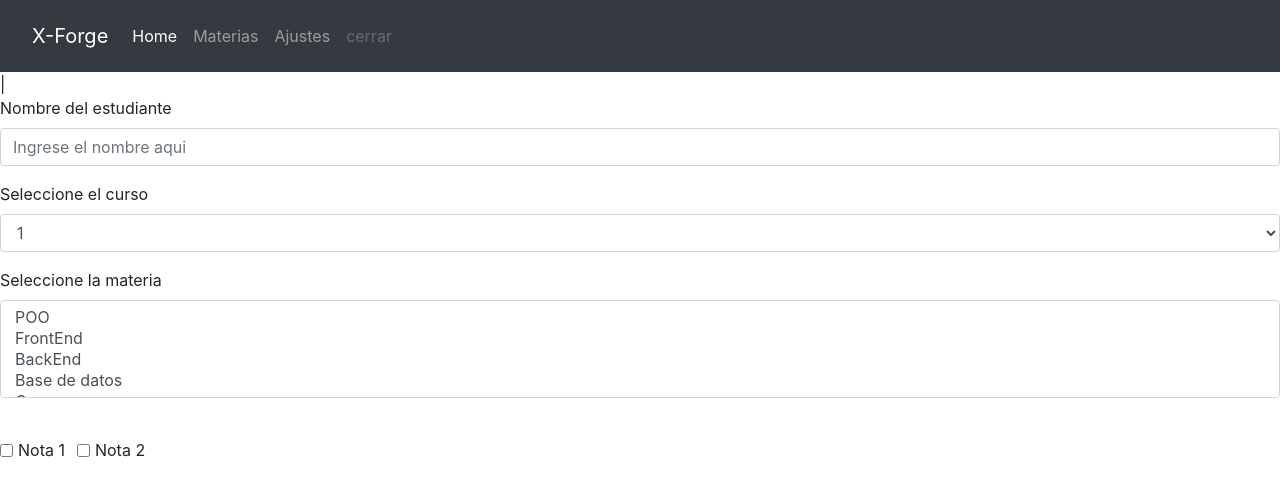
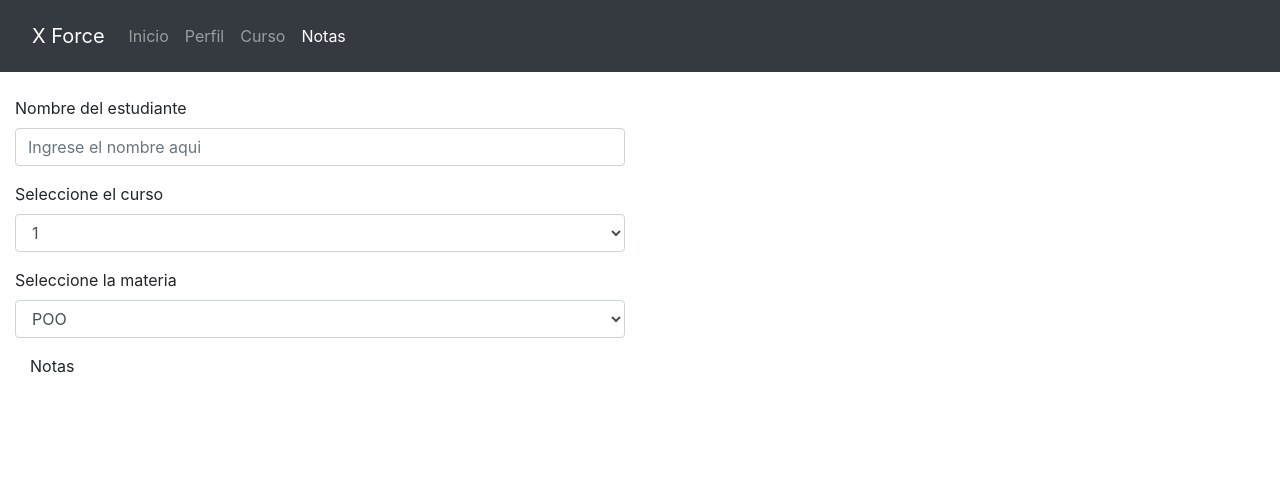
Before and after one commit to oriirivas/front-x-froge-team, an Angular app: page /notas in a window 1280 px wide. Shown: the top 496 px of the page. Built offline with nearby package versions, Linux system fonts and the light colour scheme.

Commit message:
actualizando el front notas

```diff
--- a/src/app/componets/notas/notas.component.html
+++ b/src/app/componets/notas/notas.component.html
@@ -1,5 +1,21 @@
-<app-barra></app-barra>
+<nav class="navbar navbar-dark bg-dark">
+  <nav class="navbar navbar-expand-lg">
+      <a class="navbar-brand" href="#">X Force</a>
+      <button class="navbar-toggler" type="button" data-toggle="collapse" data-target="#navbarNavAltMarkup" aria-controls="navbarNavAltMarkup" aria-expanded="false" aria-label="Toggle navigation">
+          <span class="navbar-toggler-icon"></span>
+      </button>
+      <div class="collapse navbar-collapse" id="navbarNavAltMarkup">
+            <div class="navbar-nav">
+              <a class="nav-item nav-link" [routerLink]="['/home']">Inicio</a>
+              <a class="nav-item nav-link" [routerLink]="['/perfil']">Perfil</a>
+              <a class="nav-item nav-link" [routerLink]="['/curso']">Curso</a>
+              <a class="nav-item nav-link active" [routerLink]="['/notas']">Notas <span class= "sr-only">(current)</span></a>
+          </div>
+      </div>
+  </nav>
+</nav>
 <br>
+<div class="col-md-6">
   <form>
     <div class="form-group">
       <label for="exampleFormControlInput1">Nombre del estudiante</label>
@@ -16,8 +32,8 @@
       </select>
     </div>
     <div class="form-group">
-    <label for="exampleFormControlSelect2">Seleccione la materia</label>
-    <select multiple class="form-control" id="exampleFormControlSelect2">
+      <label for="exampleFormControlSelect1">Seleccione la materia </label>
+      <select class="form-control" id="exampleFormControlSelect1">
             <option>POO</option>
             <option>FrontEnd</option>
             <option>BackEnd</option>
@@ -26,13 +42,11 @@
       </select>
     </div>
   </form>
+  <div class="col-md-4">
+    <div class="chupame el ojo">
+      <label for="notasDefinitivas">Notas</label>
       <br>
-
-<div class="form-check form-check-inline">
-  <input class="form-check-input" type="checkbox" id="inlineCheckbox1" value="option1">
-  <label class="form-check-label" for="inlineCheckbox1">Nota 1</label>
+      <label for=""></label>
     </div>
-<div class="form-check form-check-inline">
-  <input class="form-check-input" type="checkbox" id="inlineCheckbox1" value="option1">
-  <label class="form-check-label" for="inlineCheckbox1">Nota 2</label>
   </div>
+</div>
```
Lines whose indentation alone changed are shown as unchanged.
